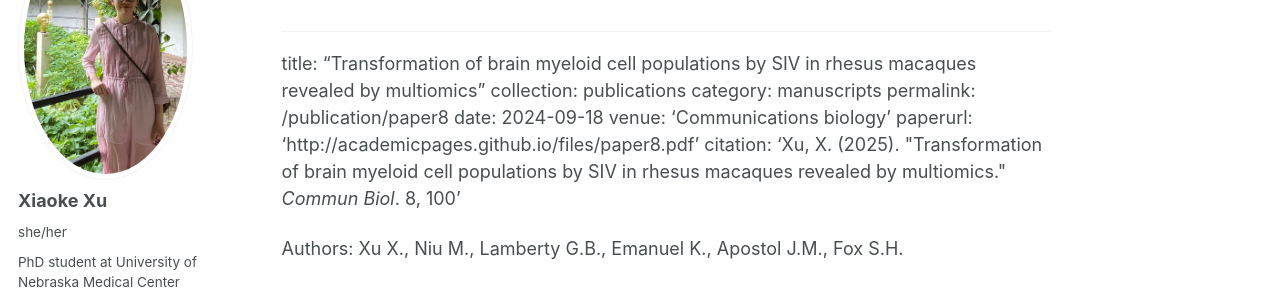
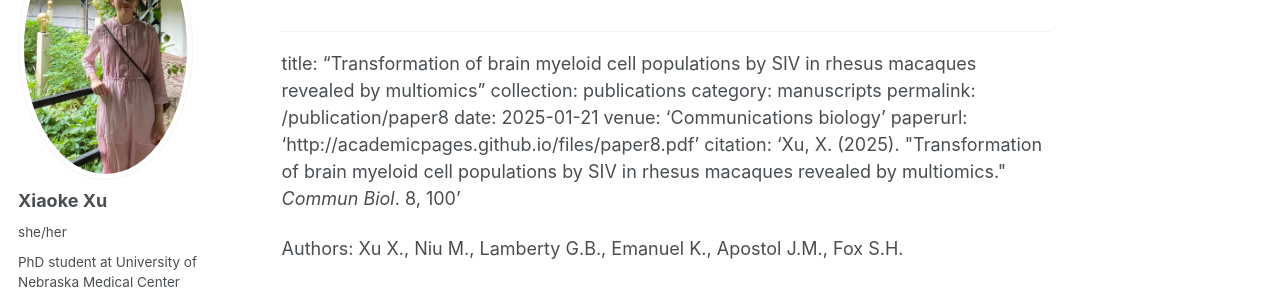
Before and after one commit to macrophage666/XiaokeXu.github.io, a Jekyll site: the page built from _publications/paper8.md, in a window 1280 px wide and 1140 px high. Shown: the part 190-490 px from the top of the window. Built offline with Jekyll 4.4.1, drawn with Linux system fonts in a browser that asks for light colours; some web fonts are replaced.

Commit message:
Update paper8.md

```diff
--- a/_publications/paper8.md
+++ b/_publications/paper8.md
@@ -3,7 +3,7 @@ title: "Transformation of brain myeloid cell populations by SIV in rhesus macaqu
 collection: publications
 category: manuscripts
 permalink: /publication/paper8
-date: 2024-09-18
+date: 2025-01-21
 venue: 'Communications biology'
 paperurl: 'http://academicpages.github.io/files/paper8.pdf'
 citation: 'Xu, X. (2025). &quot;Transformation of brain myeloid cell populations by SIV in rhesus macaques revealed by multiomics.&quot; <i> Commun Biol</i>. 8, 100'
```
